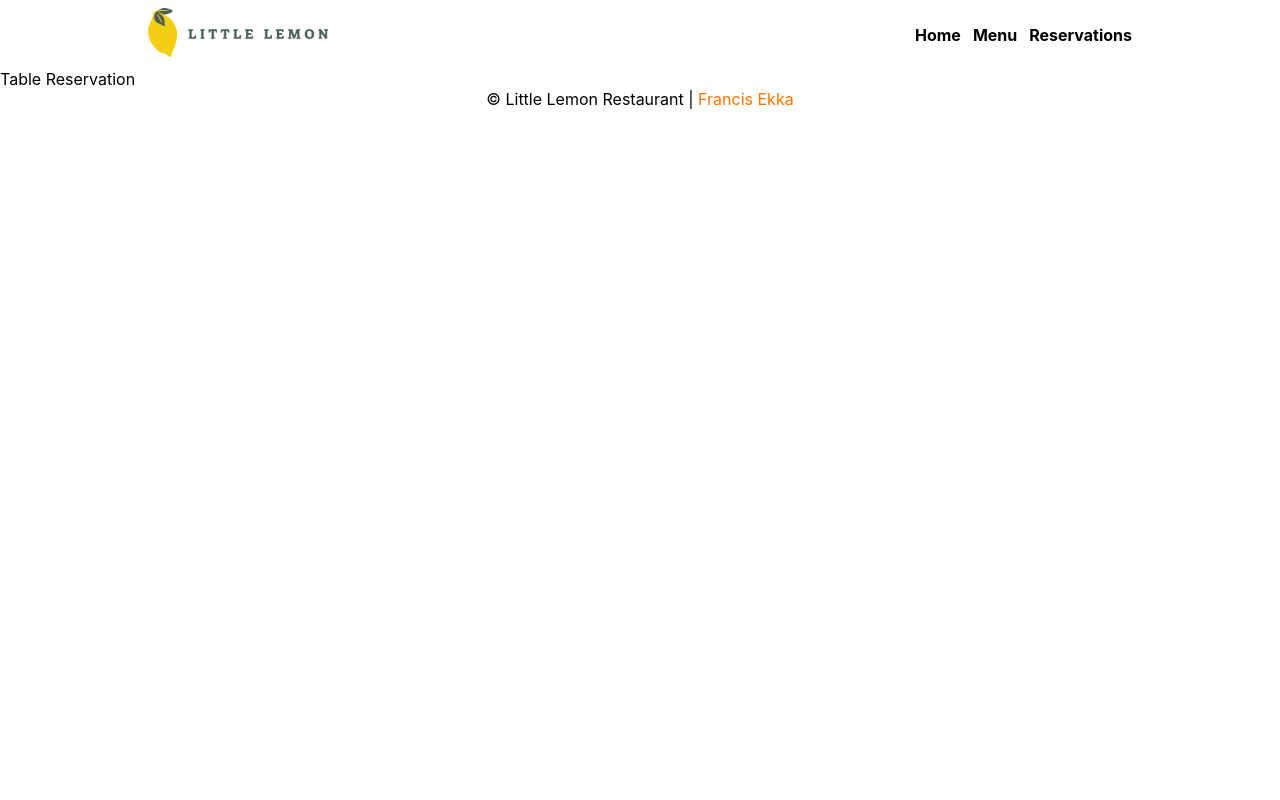
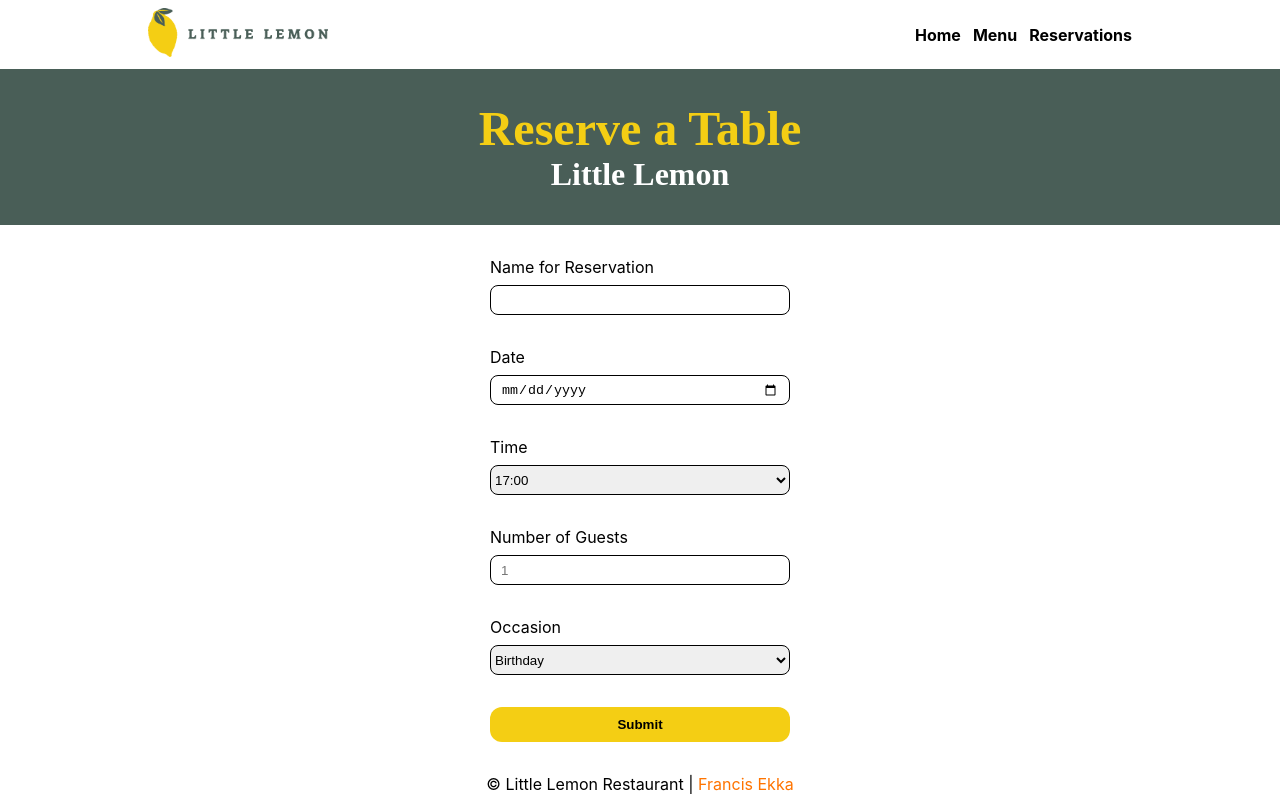
Before and after one commit to francisekkagit/fed-capstone, a React (Create React App) app: page /table-reservation in a window 1280 px wide. Built offline with nearby package versions, Linux system fonts and the light colour scheme.

Commit message:
Table Rervation form

```diff
--- a/src/App.css
+++ b/src/App.css
@@ -189,6 +189,55 @@ p{
     gap: 24px;
 }
 
+/*Table Reservation*/
+.tableres-hero{
+    background-color: var(--green);
+    display: flex;
+    justify-content: center;
+    padding: 32px 10px;
+}
+.tableres-hero-info{
+    width: 100%;
+    max-width: 1000px;
+    color: white;
+    text-align: center;
+}
+.tableres-hero-info h1{
+    color: var(--yellow);
+}
+.tableres-form-container{
+    padding: 32px 10px;
+    display: flex;
+    flex-direction: column;
+    align-items: center;
+}
+.tableres-form{
+    display: flex;
+    flex-direction: column;
+    gap: 32px;
+}
+.tableres-form-entry{
+    display: flex;
+    flex-direction: column;
+    gap: 8px;
+}
+input{
+    width: 278px;
+    border-radius: 8px;
+    border: 1px solid black;
+    height: 28px;
+    padding: 0px 10px;
+}
+select{
+    width: 300px;
+    border-radius: 8px;
+    border: 1px solid black;
+    height: 30px;
+}
+.form-submitted{
+    margin-top: 12px;
+    color: green;
+}
 
 @media (max-width: 768px){
     /*Homepage*/
--- a/src/Layout.js
+++ b/src/Layout.js
@@ -1,7 +1,7 @@
 import React from 'react';
 import { Outlet } from 'react-router-dom';
-import Navbar from "./components/layout-specific/Navbar";
-import Footer from "./components/layout-specific/Footer";
+import Navbar from "./components/Navbar";
+import Footer from "./components/Footer";
 
 const Layout = () => {
   return (
--- a/src/TableReservation.js
+++ b/src/TableReservation.js
@@ -1,16 +1,34 @@
-import React from 'react';
+import React, { useReducer } from 'react';
 import { Helmet } from 'react-helmet-async';
+import BookingForm from './components/BookingForm';
+
+const initializeTimes = () => {
+  return ["17:00", "18:00", "19:00", "20:00", "21:00", "22:00"];
+};
+
+const updateTimes = (state, action) => {
+  // For now, return the same times regardless of date
+  return initializeTimes();
+};
 
 const TableReservation = () => {
+  const [availableTimes, dispatch] = useReducer(updateTimes, [], initializeTimes);
+
   return (
-    <>
-        <Helmet>
-            <title>Table Reservation | Little Lemon</title>
-            <meta name='description' content='Little Lemon Restaurant Table Reservation'/>
-        </Helmet>
-        <div>Table Reservation</div>
-    </>
-  )
-}
+      <>
+          <Helmet>
+              <title>Table Reservation | Little Lemon</title>
+              <meta name='description' content='Little Lemon Restaurant Table Reservation' />
+          </Helmet>
+          <div className='tableres-hero'>
+              <div className='tableres-hero-info'>
+                  <h1>Reserve a Table</h1>
+                  <h2>Little Lemon</h2>
+              </div>
+          </div>
+          <BookingForm availableTimes={availableTimes} dispatch={dispatch} />
+      </>
+  );
+};
 
-export default TableReservation
+export default TableReservation;
--- /dev/null
+++ b/src/components/BookingForm.js
@@ -0,0 +1,67 @@
+import React, { useState } from 'react';
+
+const BookingForm = ({availableTimes}) => {
+    const [name, setName] = useState("");
+    const [date, setDate] = useState("");
+    const [time, setTime] = useState("");
+    const [guests, setGuests] = useState("");
+    const [occasion, setOccasion] = useState("");
+
+    const [submitted, setSubmitted] = useState(false);
+
+    const handleSubmit = (e) => {
+        e.preventDefault();
+        setName("");
+        setDate("");
+        setTime("");
+        setGuests("");
+        setOccasion("");
+        console.log("submitted");
+        setSubmitted(true);
+
+    }
+
+  return (
+    <div className='tableres-form-container'>
+        <form className='tableres-form' onSubmit={handleSubmit}>
+        <div className='tableres-form-entry'>
+            <label htmlFor='name'>Name for Reservation</label>
+            <input type='text' id='name' name='name' value={name} onChange={(e) => setName(e.target.value)} required/>
+        </div>
+
+        <div className='tableres-form-entry'>
+            <label htmlFor='date'>Date</label>
+            <input type='date' id='date' name='date' value={date} onChange={(e) => setDate(e.target.value)} required/>
+        </div>
+
+        <div className='tableres-form-entry'>
+            <label htmlFor='time'>Time</label>
+            <select id='time' value={time} onChange={(e) => setTime(e.target.value)} required>
+                {availableTimes.map(atime => (
+                    <option value={atime}>{atime}</option>
+                ))}
+            </select>
+        </div>
+
+        <div className='tableres-form-entry'>
+            <label htmlFor='guests'>Number of Guests</label>
+            <input type='number' id='guests' placeholder='1' min={1} max={10} value={guests} onChange={(e) => setGuests(Number(e.target.value))} required/>
+        </div>
+
+        <div className='tableres-form-entry'>
+            <label htmlFor='occasion'>Occasion</label>
+            <select id='occasion' value={occasion} onChange={(e) => setOccasion(e.target.value)} required>
+            <option value="Birthday">Birthday</option>
+            <option value="Anniversary">Anniversary</option>
+            </select>
+        </div>
+
+        <button type='submit' className='primary-btn'>Submit</button>
+        </form>
+
+        {submitted && <div className='form-submitted'>✅ Form was submitted</div>}
+    </div>
+  )
+}
+
+export default BookingForm
```
Also changed, not shown: src/components/Footer.js (renamed from src/components/layout-specific/Footer.js), src/components/Navbar.js (renamed from src/components/layout-specific/Navbar.js).
